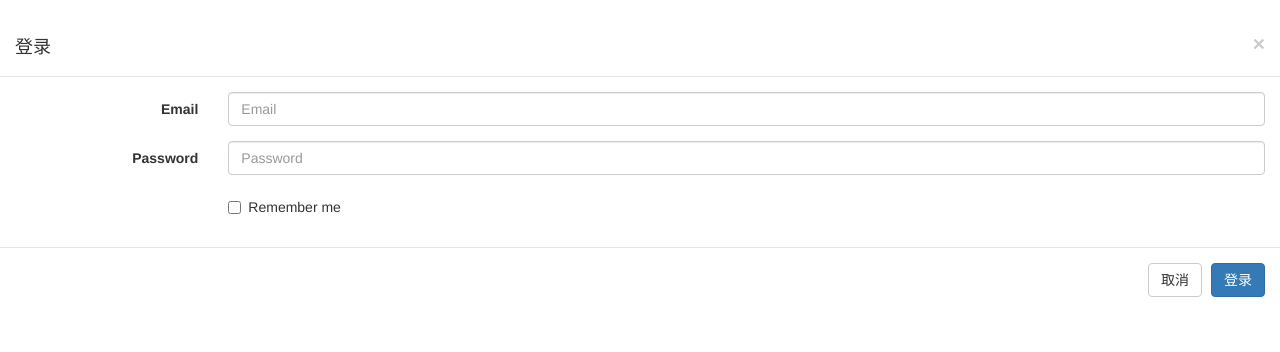
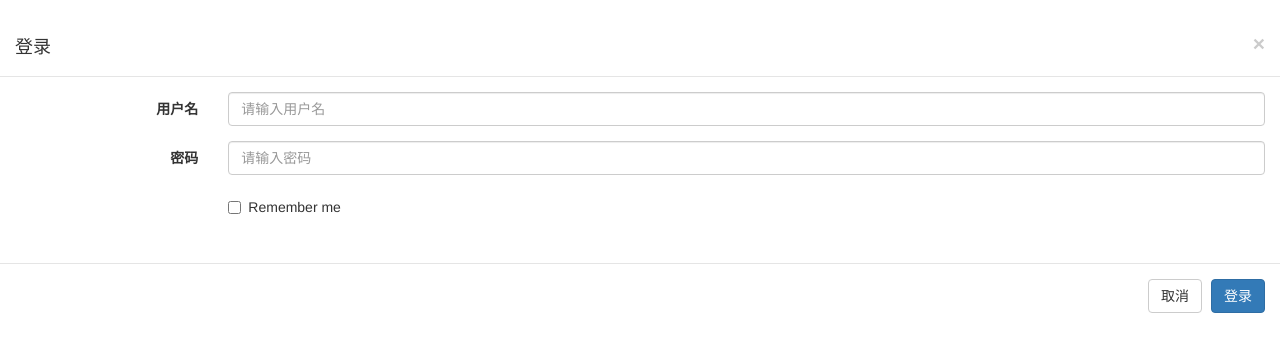
Before and after one commit to Graceji/Koa2Demo, a Node project: template views/homePage/login.ejs in a window 1280 px wide. Shown: the part 52-404 px from the top of the page. Run offline with Node 20 templates, Linux system fonts and the light colour scheme; the template is opened without the code that fills it, so the values that code supplies are empty.

Commit message:
登录功能

```diff
--- a/controllers/register.js
+++ b/controllers/register.js
@@ -10,7 +10,7 @@ const renderSingnup = async (ctx, next) => {
 const signup = async (ctx, next) => {
   // ctx.request.body 的格式为：{ email: '', userName: '', password: '', repeatPassword: '' }
   const user = {
-    email: ctx.request.body.email,
+    // email: ctx.request.body.email,
     userName: ctx.request.body.userName,
     password: ctx.request.body.password,
     repeatPassword: ctx.request.body.repeatPassword
--- a/public/lib/mysql.js
+++ b/public/lib/mysql.js
@@ -4,7 +4,6 @@ const config = require('../../config/default');
 const users =
   `create table if not exists users(
  id INT NOT NULL AUTO_INCREMENT,
- email VARCHAR(100) NOT NULL,
  name VARCHAR(100) NOT NULL,
  pass VARCHAR(40) NOT NULL,
  PRIMARY KEY ( id )
--- a/views/homePage/login.ejs
+++ b/views/homePage/login.ejs
@@ -6,17 +6,17 @@
     <h4 class="modal-title" id="myModalLabel">登录</h4>
   </div>
   <div class="modal-body">
-    <form class="form-horizontal">
-      <div class="form-group">
-        <label for="inputEmail3" class="col-sm-2 control-label">Email</label>
+    <form class="form-horizontal js-login-form">
+      <div class="form-group userNameLabel">
+        <label for="inputEmail3" class="col-sm-2 control-label">用户名</label>
         <div class="col-sm-10">
-          <input type="email" class="form-control" id="inputEmail3" placeholder="Email">
+          <input type="text" class="form-control" id="userName" placeholder="请输入用户名" name="userName">
         </div>
       </div>
-      <div class="form-group">
-        <label for="inputPassword3" class="col-sm-2 control-label">Password</label>
+      <div class="form-group passLabel">
+        <label for="inputPassword3" class="col-sm-2 control-label">密码</label>
         <div class="col-sm-10">
-          <input type="password" class="form-control" id="inputPassword3" placeholder="Password">
+          <input type="password" class="form-control" id="password" placeholder="请输入密码" name="password">
         </div>
       </div>
       <div class="form-group">
@@ -28,10 +28,48 @@
           </div>
         </div>
       </div>
+      <div class="form-group">
+        <dic class="col-sm-offset-2 col-sm-10">
+          <div>
+            <p class="text-danger" style="display: none"></p>
+          </div>
+        </dic>
+      </div>
     </form>
   </div>
   <div class="modal-footer">
     <button type="button" class="btn btn-default" data-dismiss="modal">取消</button>
-    <button type="button" class="btn btn-primary">登录</button>
+    <button type="button" class="btn btn-primary js-login">登录</button>
   </div>
+  <script>
+    $('.js-login').on('click', () => {
+      const userName = $('#userName').val();
+      const password = $('#password').val();
+      if (!userName) {
+        $('.userNameLabel').addClass(' has-error');
+        $('.text-danger').show().text('请输入正确的用户名');
+      } else if (!password) {
+        $('.passLabel').addClass(' has-error');
+        $('.text-danger').show().text('请输入正确的登录密码');
+      } else {
+        $.ajax({
+          url: '/user/login',
+          data: $('.js-login-form').serialize(),
+          type: 'POST',
+          cache: false,
+          dataType: 'json',
+        })
+          .then(msg => {
+            switch (msg.type) {
+              case 0:
+              window.location.href = '/';
+                break;
+              case 1:
+                $('.text-danger').show().text('用户名或密码错误！');
+            }
+          })
+          .catch(err => console.log(err));
+      }
+    })
+  </script>
   <% include ../public/footer.ejs %>
```
Also changed, not shown: controllers/login.js (+32 -1 lines), routes/user.js (+3 -4 lines), views/homePage/register.ejs (+8 -7 lines).
